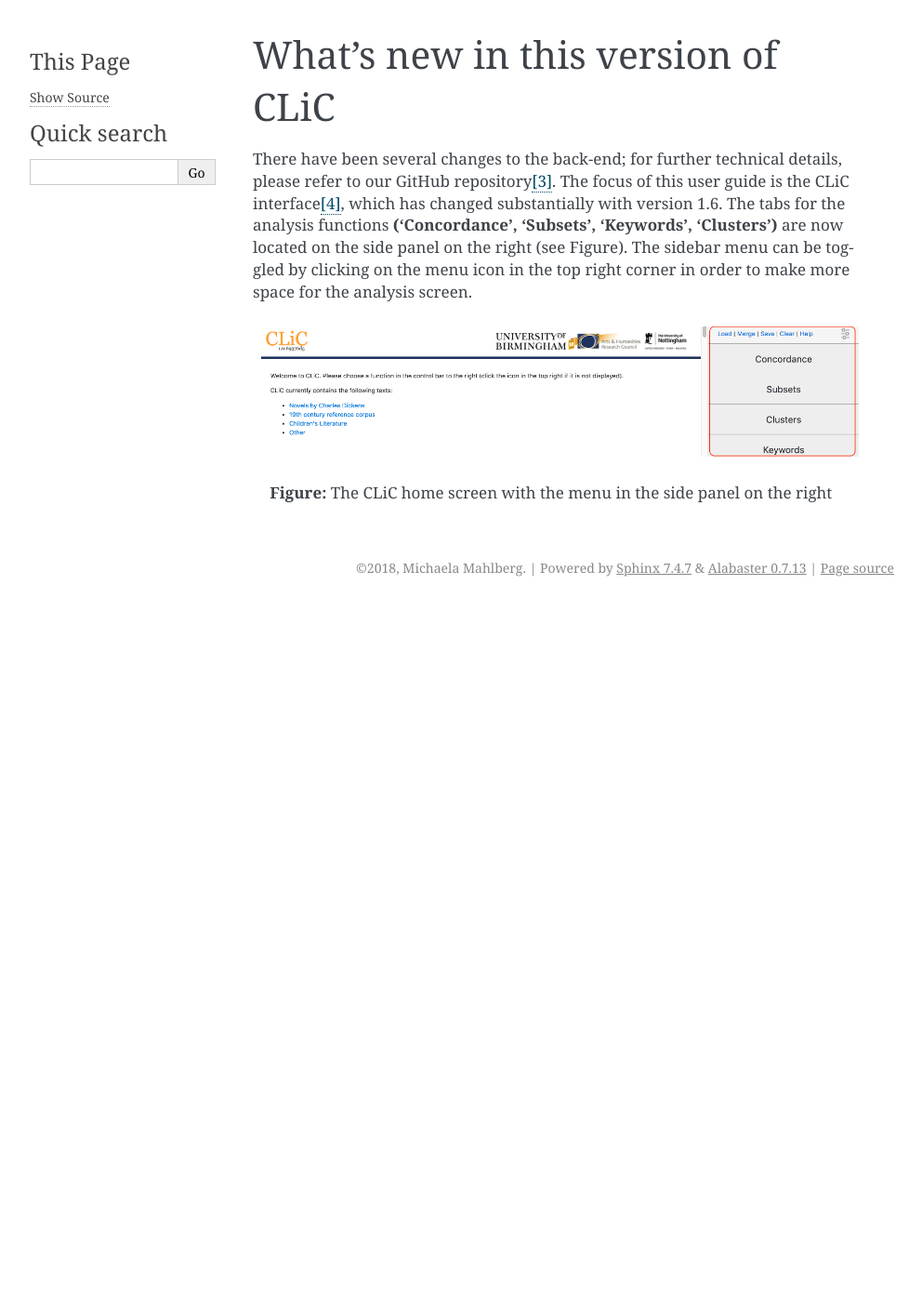
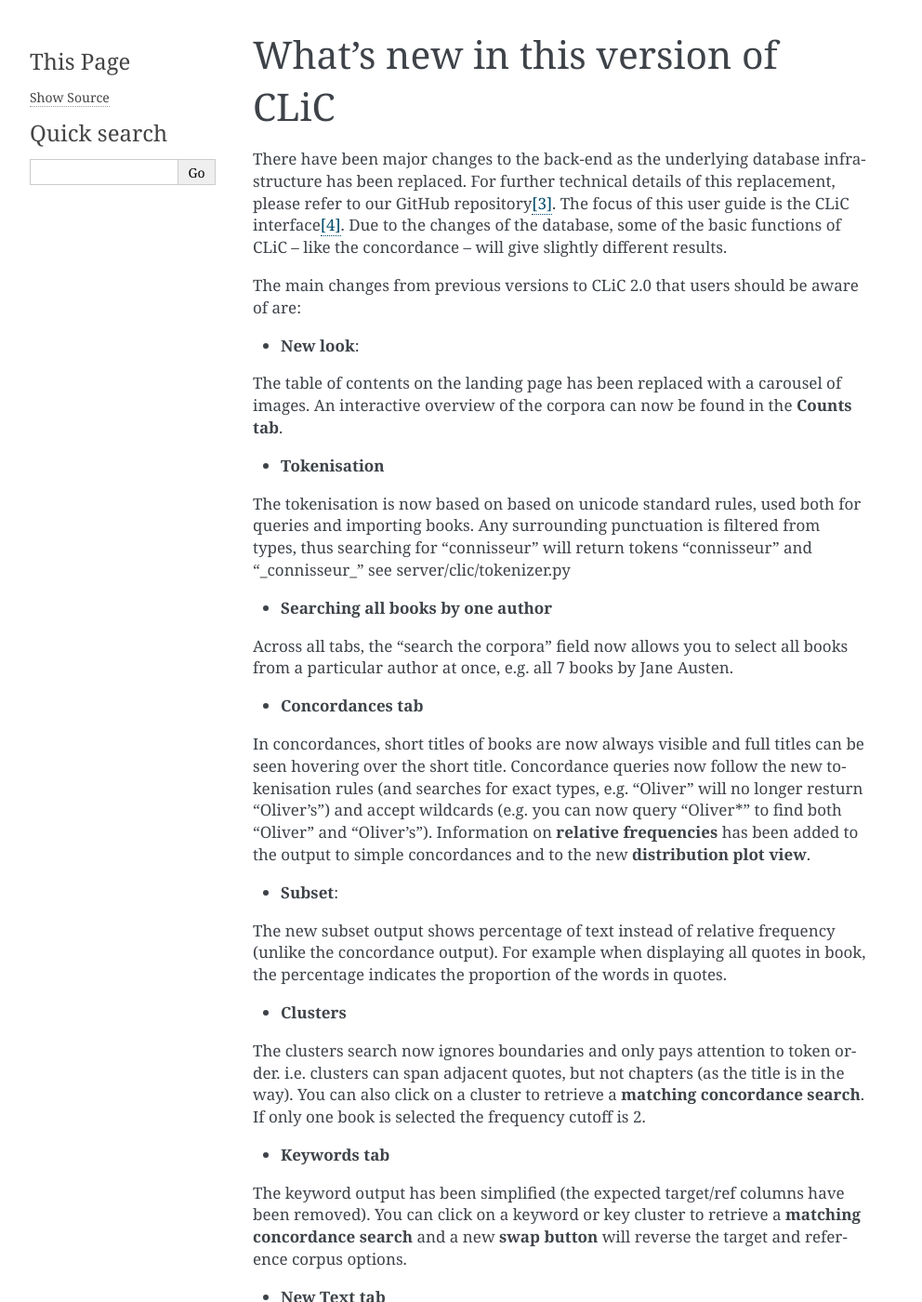
Before and after one commit to mahlberg-lab/clic, a Sphinx documentation site: the page built from docs/whatsnew.rst, in a window 1280 px wide and 1400 px high. Shown: the whole window at 93% size, without its empty margins (148-1140 px from the left). Built offline with Sphinx 7.4.7, drawn with Linux system fonts in a browser that asks for light colours; pages that are not in the unit, such as notebooks, are missing from menus; the version number could not be read and is left out; some of the changed text lies outside the part shown.

Commit message:
docs: Overview of new features & tabs

```diff
--- a/docs/whatsnew.rst
+++ b/docs/whatsnew.rst
@@ -1,16 +1,47 @@
 What's new in this version of CLiC
 ==================================
 
-There have been several changes to the back-end; for further technical
-details, please refer to our GitHub
-repository\ `[3] <footnotes.html>`__. The focus of this user
-guide is the CLiC interface\ `[4] <footnotes.html>`__,
-which has changed substantially with version 1.6. The tabs for the
-analysis functions **('Concordance', 'Subsets', 'Keywords',
-'Clusters')** are now located on the side panel on the right (see
-Figure). The sidebar menu can be toggled by
-clicking on the menu icon in the top right corner in order to make more
-space for the analysis screen.
+There have been major changes to the back-end as the underlying database infrastructure has been replaced. For further technical details of this replacement, please refer to our GitHub repository\ `[3] <footnotes.html>`__. The focus of this user guide is the CLiC interface\ `[4] <footnotes.html>`__.  Due to the changes of the database, some of the basic functions of CLiC – like the concordance – will give slightly different results.
+
+The main changes from previous versions to CLiC 2.0 that users should be aware of are:
+
+* **New look**:
+
+The table of contents on the landing page has been replaced with a carousel of images. An interactive overview of the corpora can now be found in the **Counts tab**.
+
+* **Tokenisation**
+
+The tokenisation is now based on based on unicode standard rules, used both for queries and importing books. Any surrounding punctuation is filtered from types, thus searching for "connisseur" will return tokens "connisseur" and "_connisseur_" see server/clic/tokenizer.py
+
+* **Searching all books by one author**
+
+Across all tabs, the "search the corpora" field now allows you to select all books from a particular author at once, e.g. all 7 books by Jane Austen.
+
+* **Concordances tab**
+
+In concordances, short titles of books are now always visible and full titles can be seen hovering over the short title. Concordance queries now follow the new tokenisation rules (and searches for exact types, e.g. "Oliver" will no longer resturn "Oliver's") and accept wildcards (e.g. you can now query "Oliver*" to find both "Oliver" and "Oliver's"). Information on **relative frequencies** has been added to the output to simple concordances and to the new **distribution plot view**.
+
+* **Subset**:
+
+The new subset output shows percentage of text instead of relative frequency (unlike the concordance output). For example when displaying all quotes in book, the percentage indicates the proportion of the words in quotes.
+
+
+* **Clusters**
+
+The clusters search now ignores boundaries and only pays attention to token order. i.e. clusters can span adjacent quotes, but not chapters (as the title is in the way). You can also click on a cluster to retrieve a **matching concordance search**. If only one book is selected the frequency cutoff is 2.
+
+* **Keywords tab**
+
+The keyword output has been simplified (the expected target/ref columns have been removed). You can click on a keyword or key cluster to retrieve a **matching concordance search** and a new **swap button** will reverse the target and reference corpus options.
+
+* **New Text tab**
+
+The text tab shows full book contents (to replace the chapter-by-chapter selection on CLiC 1.6 landing page). The text can now be copied and pasted into Microsoft Word documents etc.
+
+* **New Counts tab**
+
+The Counts tab shows an interactive overview of the corpora, with word counts of within corpora, books and subsets.
+
 
 .. figure:: images/figure-new-homescreen.png
    :alt: figure-new-homescreen
```
